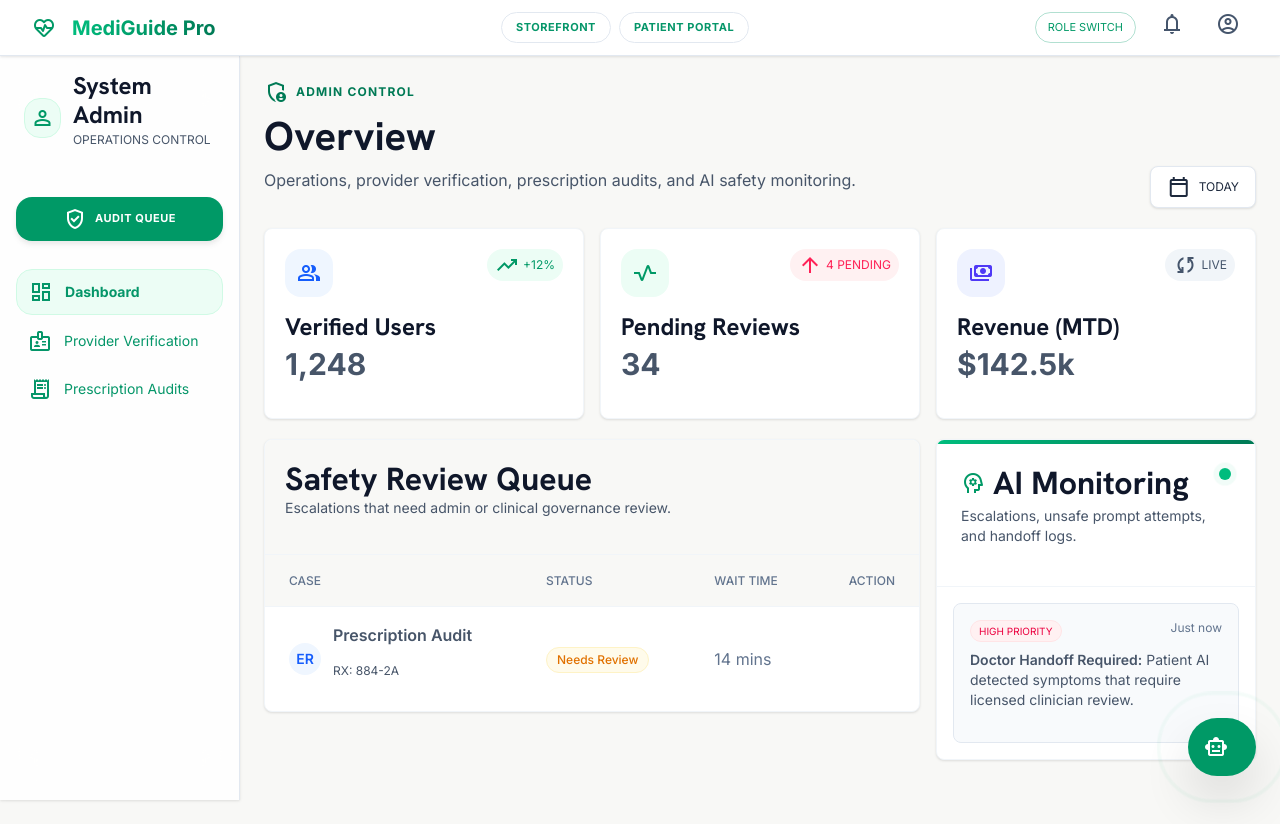
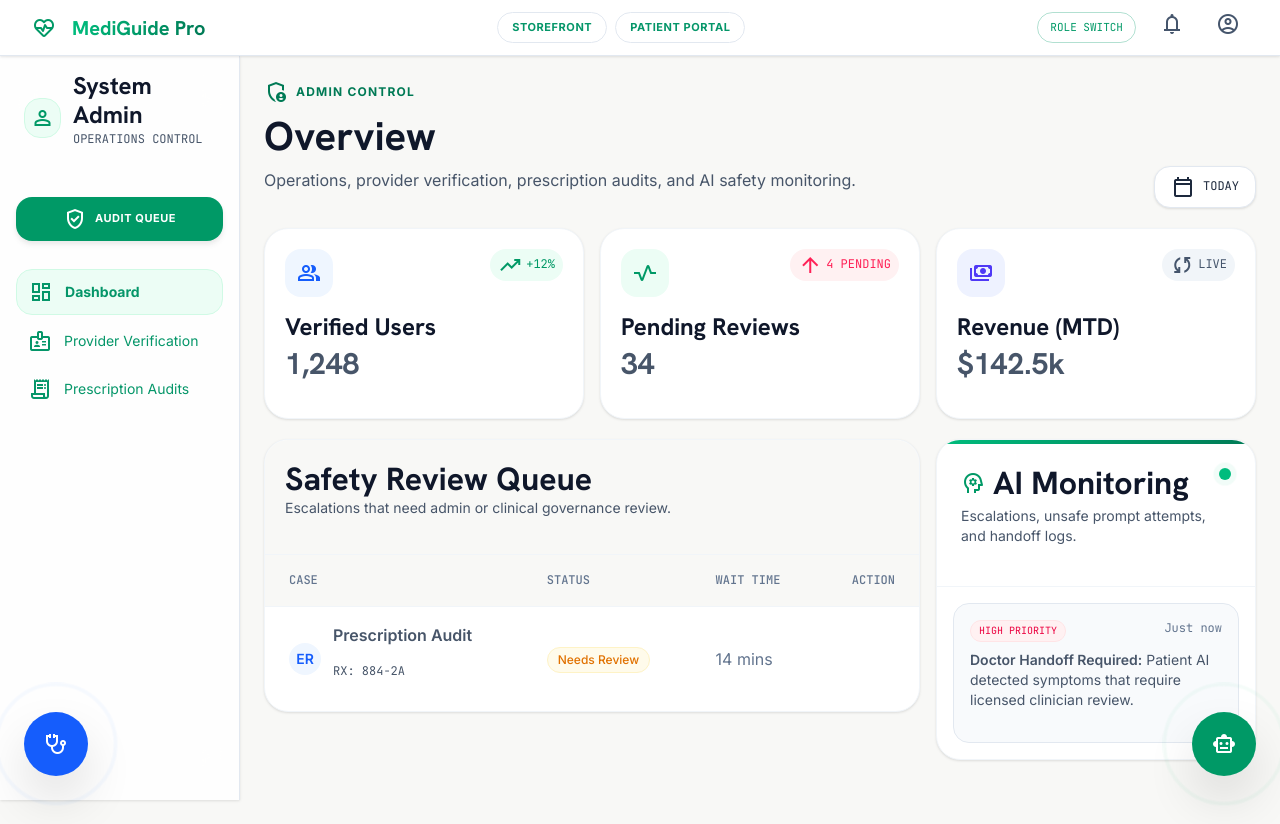
Before and after one commit to hamie-kalhoro/ePharma-Care, a Next.js app in the folder mediguide-app/: page /admin in a window 1280 px wide. Built offline with nearby package versions, Linux system fonts and the light colour scheme.

Commit message:
updated emailing textfield, rx upload card, quick access buttons for -> ai, and consultation.

```diff
--- a/mediguide-app/src/app/globals.css
+++ b/mediguide-app/src/app/globals.css
@@ -109,6 +109,11 @@
   --font-display: 'Hanken Grotesk', -apple-system, BlinkMacSystemFont, 'Segoe UI', sans-serif;
   --font-body: 'Inter', -apple-system, BlinkMacSystemFont, 'Segoe UI', sans-serif;
   --font-mono: 'JetBrains Mono', 'Fira Code', monospace;
+
+  /* Font aliases used across all pages */
+  --font-hanken: 'Hanken Grotesk', -apple-system, BlinkMacSystemFont, 'Segoe UI', sans-serif;
+  --font-inter: 'Inter', -apple-system, BlinkMacSystemFont, 'Segoe UI', sans-serif;
+  --font-jetbrains: 'JetBrains Mono', 'Fira Code', monospace;
 
   /* Spacing Scale */
   --spacing-xs: 4px;
@@ -279,20 +284,8 @@
   transform: translateY(-2px);
 }
 
-/* Screenshot-aligned card radius: compact, premium, not pill-like. */
-.bg-white:is(.rounded-2xl, .rounded-3xl, .rounded-xl):is(.border, .shadow-sm, .shadow-md, .shadow-lg),
-.bg-slate-50:is(.rounded-2xl, .rounded-3xl, .rounded-xl):is(.border, .shadow-sm, .shadow-md, .shadow-lg),
-.bg-emerald-50:is(.rounded-2xl, .rounded-3xl):is(.border, .shadow-sm),
-.bg-rose-50:is(.rounded-2xl, .rounded-3xl):is(.border, .shadow-sm),
-.bg-blue-50:is(.rounded-2xl, .rounded-3xl):is(.border, .shadow-sm),
-.bg-amber-50:is(.rounded-2xl, .rounded-3xl):is(.border, .shadow-sm) {
-  border-radius: 8px;
-}
 
-.bg-white:is(.rounded-2xl, .rounded-3xl, .rounded-xl):is(.border, .shadow-sm, .shadow-md, .shadow-lg) img:is(.rounded-xl, .rounded-2xl),
-.bg-white:is(.rounded-2xl, .rounded-3xl, .rounded-xl):is(.border, .shadow-sm, .shadow-md, .shadow-lg) .rounded-xl:has(img) {
-  border-radius: 8px;
-}
+
 
 /* Gradient Text */
 .gradient-text {
@@ -722,6 +715,93 @@
   background: white;
 }
 
+/* Email Beam Animation */
+.email-beam-wrapper {
+  position: relative;
+  border-radius: var(--radius-xl);
+  padding: 2px;
+  background: #e2e8f0;
+  transition: background 0.3s ease;
+}
+
+.email-beam-wrapper::before {
+  content: '';
+  position: absolute;
+  inset: -100%;
+  background: conic-gradient(
+    from 0deg,
+    transparent 0%,
+    transparent 50%,
+    #6ee7b7 60%,
+    #10b981 70%,
+    #059669 80%,
+    #34d399 88%,
+    transparent 95%,
+    transparent 100%
+  );
+  animation: beam-rotate 2.5s linear infinite;
+  opacity: 0;
+  transition: opacity 0.4s ease;
+  pointer-events: none;
+}
+
+.email-beam-wrapper.beam-active {
+  background: transparent;
+}
+
+.email-beam-wrapper.beam-active::before {
+  opacity: 1;
+}
+
+.email-beam-inner {
+  position: relative;
+  z-index: 1;
+  border-radius: calc(var(--radius-xl) - 2px);
+  background: white;
+}
+
+/* Modal Beam Animation (RX Upload etc.) */
+.modal-beam-wrapper {
+  position: relative;
+  border-radius: var(--radius-3xl);
+  padding: 3px;
+  background: transparent;
+  transition: background 0.3s ease;
+}
+
+.modal-beam-wrapper::before {
+  content: '';
+  position: absolute;
+  inset: -100%;
+  background: conic-gradient(
+    from 0deg,
+    transparent 0%,
+    transparent 50%,
+    #6ee7b7 60%,
+    #10b981 70%,
+    #059669 80%,
+    #34d399 88%,
+    transparent 95%,
+    transparent 100%
+  );
+  animation: beam-rotate 2.5s linear infinite;
+  opacity: 0;
+  transition: opacity 0.4s ease;
+  pointer-events: none;
+}
+
+.modal-beam-wrapper.beam-active::before {
+  opacity: 1;
+}
+
+.modal-beam-inner {
+  position: relative;
+  z-index: 1;
+  border-radius: calc(var(--radius-3xl) - 3px);
+  background: white;
+  overflow: hidden;
+}
+
 @keyframes beam-rotate {
   from {
     transform: rotate(0deg);
--- a/mediguide-app/src/app/layout.tsx
+++ b/mediguide-app/src/app/layout.tsx
@@ -1,7 +1,7 @@
 import type { Metadata, Viewport } from "next";
 import "./globals.css";
 import FloatingAIAssistant from "@/components/FloatingAIAssistant";
-
+import FloatingConsultation from "@/components/FloatingConsultation";
 export const metadata: Metadata = {
   title: "MediGuide Pro | Premium Healthcare Platform",
   description: "Advanced AI-powered healthcare platform with premium pharmacy services, real-time patient monitoring, and intelligent drug interaction analysis. HIPAA-compliant and secure.",
@@ -50,6 +50,7 @@
         {children}
 
         <FloatingAIAssistant />
+        <FloatingConsultation />
 
         <script id="main-content" />
       </body>
--- a/mediguide-app/src/components/FloatingAIAssistant.tsx
+++ b/mediguide-app/src/components/FloatingAIAssistant.tsx
@@ -11,14 +11,25 @@
 export default function FloatingAIAssistant() {
   const [isOpen, setIsOpen] = useState(false);
   const [isHovered, setIsHovered] = useState(false);
+  const [inputValue, setInputValue] = useState('');
 
   const toggleOpen = () => setIsOpen(!isOpen);
 
+  const handleSend = () => {
+    if (!inputValue.trim()) return;
+    alert(`AI Assistant Query Sent: "${inputValue}"\n\n(This is a simulated response)`);
+    setInputValue('');
+  };
+
+  const handleActionClick = (label: string) => {
+    alert(`Triggering AI Action: ${label}`);
+  };
+
   return (
-    <div className="fixed bottom-6 right-6 z-[9999] flex flex-col items-end">
+    <div className="fixed bottom-6 right-6 z-50 flex flex-col items-end pointer-events-none" style={{ zIndex: 9999 }}>
       {/* Chat Window Overlay */}
       <div
-        className={`mb-4 w-[350px] max-w-[calc(100vw-3rem)] bg-white rounded-3xl shadow-2xl border border-emerald-100 overflow-hidden flex flex-col transition-all duration-300 origin-bottom-right ${isOpen ? 'scale-100 opacity-100 translate-y-0' : 'scale-95 opacity-0 pointer-events-none translate-y-4'}`}
+        className={`mb-4 w-[350px] max-w-[calc(100vw-3rem)] pointer-events-auto bg-white rounded-3xl shadow-2xl border border-emerald-100 overflow-hidden flex flex-col transition-all duration-300 origin-bottom-right ${isOpen ? 'scale-100 opacity-100 translate-y-0' : 'scale-95 opacity-0 pointer-events-none translate-y-4'}`}
         style={{ height: '500px', maxHeight: 'calc(100vh - 8rem)' }}
       >
         {/* Header */}
@@ -57,7 +68,11 @@
           <div className="mt-2 space-y-2">
             <h4 className="text-xs font-bold text-slate-400 uppercase tracking-widest mb-2">Quick Actions</h4>
             {aiActions.map((action) => (
-              <button key={action.label} className="w-full bg-white hover:bg-emerald-50 border border-slate-200 hover:border-emerald-200 p-3 rounded-xl text-left flex items-center gap-3 transition-colors shadow-sm group">
+              <button
+                key={action.label}
+                onClick={() => handleActionClick(action.label)}
+                className="w-full bg-white hover:bg-emerald-50 border border-slate-200 hover:border-emerald-200 p-3 rounded-xl text-left flex items-center gap-3 transition-colors shadow-sm group"
+              >
                 <span className="material-symbols-outlined text-emerald-600 group-hover:scale-110 transition-transform">{action.icon}</span>
                 <span className="text-sm font-semibold text-slate-800">{action.label}</span>
               </button>
@@ -73,10 +88,16 @@
             </button>
             <input
               type="text"
+              value={inputValue}
+              onChange={(e) => setInputValue(e.target.value)}
+              onKeyDown={(e) => { if (e.key === 'Enter') handleSend(); }}
               placeholder="Ask anything..."
               className="flex-1 bg-transparent border-none outline-none text-sm text-slate-800 placeholder:text-slate-400 px-1"
             />
-            <button className="w-8 h-8 rounded-lg bg-emerald-600 text-white hover:bg-emerald-700 transition-colors flex items-center justify-center shadow-sm shrink-0">
+            <button
+              onClick={handleSend}
+              className="w-8 h-8 rounded-lg bg-emerald-600 text-white hover:bg-emerald-700 transition-colors flex items-center justify-center shadow-sm shrink-0"
+            >
               <span className="material-symbols-outlined text-[16px]">send</span>
             </button>
           </div>
@@ -86,25 +107,18 @@
       {/* Floating Action Button */}
       <button
         onClick={toggleOpen}
-        onMouseEnter={() => setIsHovered(true)}
-        onMouseLeave={() => setIsHovered(false)}
-        className="group flex items-center gap-3 bg-emerald-600 hover:bg-emerald-700 text-white p-4 rounded-full shadow-2xl hover:shadow-emerald-600/30 transition-all duration-300 relative focus:outline-none focus:ring-4 focus:ring-emerald-500/30"
+        className={`pointer-events-auto flex items-center justify-center bg-emerald-600 hover:bg-emerald-700 text-white rounded-full shadow-2xl hover:shadow-emerald-600/30 transition-all duration-300 relative focus:outline-none focus:ring-4 focus:ring-emerald-500/30 w-16 h-16`}
       >
         <span
-          className={`material-symbols-outlined text-2xl transition-transform duration-500 ${isOpen ? 'rotate-180 scale-0 opacity-0 absolute' : 'rotate-0 scale-100 opacity-100'}`}
+          className={`material-symbols-outlined text-[28px] transition-transform duration-500 absolute ${isOpen ? 'rotate-180 scale-0 opacity-0' : 'rotate-0 scale-100 opacity-100'}`}
         >
           smart_toy
         </span>
         <span
-          className={`material-symbols-outlined text-2xl transition-transform duration-500 ${!isOpen ? '-rotate-180 scale-0 opacity-0 absolute' : 'rotate-0 scale-100 opacity-100'}`}
+          className={`material-symbols-outlined text-[28px] transition-transform duration-500 absolute ${!isOpen ? '-rotate-180 scale-0 opacity-0' : 'rotate-0 scale-100 opacity-100'}`}
         >
           close
         </span>
-
-        {/* Expandable Text (only shown when closed and hovered/initially) */}
-        <div className={`overflow-hidden transition-all duration-300 whitespace-nowrap ${isHovered && !isOpen ? 'max-w-[120px] ml-1' : 'max-w-0'}`}>
-          <span className="font-bold text-sm tracking-wide">AI Assistant</span>
-        </div>
 
         {/* Pulse Effect */}
         {!isOpen && (
--- /dev/null
+++ b/mediguide-app/src/components/FloatingConsultation.tsx
@@ -0,0 +1,141 @@
+"use client";
+
+import React, { useState } from 'react';
+
+const availableDoctors = [
+  { name: 'Dr. Sarah Jenkins', spec: 'Cardiologist', status: 'Available', time: '10 min wait' },
+  { name: 'Dr. Michael Chen', spec: 'General Physician', status: 'In Session', time: '45 min wait' },
+  { name: 'Dr. Emily Rostova', spec: 'Dermatologist', status: 'Available', time: 'No wait' },
+];
+
+export default function FloatingConsultation() {
+  const [isOpen, setIsOpen] = useState(false);
+  const [isHovered, setIsHovered] = useState(false);
+  const [inputValue, setInputValue] = useState('');
+
+  const toggleOpen = () => setIsOpen(!isOpen);
+
+  const handleSend = () => {
+    if (!inputValue.trim()) return;
+    alert(`Consultation Request Sent: "${inputValue}"\n\n(A doctor will review your symptoms shortly)`);
+    setInputValue('');
+  };
+
+  const handleBook = (docName: string) => {
+    alert(`Booking consultation with ${docName}...`);
+  };
+
+  return (
+    <div className="fixed bottom-6 left-6 z-50 flex flex-col items-start pointer-events-none" style={{ zIndex: 9999 }}>
+      {/* Chat/Booking Window Overlay */}
+      <div
+        className={`mb-4 w-[350px] max-w-[calc(100vw-3rem)] pointer-events-auto bg-white rounded-3xl shadow-2xl border border-blue-100 overflow-hidden flex flex-col transition-all duration-300 origin-bottom-left ${isOpen ? 'scale-100 opacity-100 translate-y-0' : 'scale-95 opacity-0 pointer-events-none translate-y-4'}`}
+        style={{ height: '480px', maxHeight: 'calc(100vh - 8rem)' }}
+      >
+        {/* Header */}
+        <div className="bg-gradient-to-r from-blue-600 to-indigo-700 p-4 text-white flex justify-between items-center shrink-0">
+          <div className="flex items-center gap-3">
+            <div className="w-8 h-8 bg-white/20 rounded-full flex items-center justify-center backdrop-blur-md">
+              <span className="material-symbols-outlined text-white text-lg">stethoscope</span>
+            </div>
+            <div>
+              <h3 className="font-bold text-sm">Live Consultation</h3>
+              <p className="text-[10px] text-blue-100 uppercase tracking-widest">Connect with Doctors</p>
+            </div>
+          </div>
+          <button
+            onClick={toggleOpen}
+            className="w-8 h-8 rounded-full hover:bg-white/20 flex items-center justify-center transition-colors"
+          >
+            <span className="material-symbols-outlined text-sm">close</span>
+          </button>
+        </div>
+
+        {/* Content Body */}
+        <div className="flex-1 overflow-y-auto p-4 bg-slate-50 flex flex-col gap-4">
+          <div className="bg-white p-3 rounded-xl shadow-sm border border-slate-100 text-sm text-slate-700 leading-relaxed rounded-tr-none">
+            Hello! I can help you find an available specialist or book a consultation right now. What kind of doctor are you looking for?
+          </div>
+
+          <div className="mt-2 space-y-3">
+            <h4 className="text-xs font-bold text-slate-400 uppercase tracking-widest mb-2">Available Now</h4>
+            {availableDoctors.map((doc, idx) => (
+              <div key={idx} className="w-full bg-white border border-slate-200 p-3 rounded-xl flex items-center justify-between shadow-sm group">
+                <div className="flex items-center gap-3">
+                  <div className="w-10 h-10 rounded-full bg-blue-50 text-blue-600 flex items-center justify-center">
+                    <span className="material-symbols-outlined">person</span>
+                  </div>
+                  <div>
+                    <h5 className="text-sm font-semibold text-slate-800">{doc.name}</h5>
+                    <p className="text-xs text-slate-500">{doc.spec}</p>
+                  </div>
+                </div>
+                <div className="text-right flex flex-col items-end">
+                  <div className={`text-[10px] font-bold uppercase tracking-wider ${doc.status === 'Available' ? 'text-emerald-600' : 'text-amber-500'}`}>
+                    {doc.status}
+                  </div>
+                  <button
+                    onClick={() => handleBook(doc.name)}
+                    className="text-[10px] bg-blue-50 text-blue-700 hover:bg-blue-600 hover:text-white px-2 py-1 rounded-md mt-1 transition-colors font-bold"
+                  >
+                    Book
+                  </button>
+                </div>
+              </div>
+            ))}
+          </div>
+
+          <button
+            onClick={() => alert("Opening full schedule...")}
+            className="w-full mt-2 bg-blue-50 hover:bg-blue-100 text-blue-700 font-semibold text-sm py-3 rounded-xl transition-colors border border-blue-200 shadow-sm flex items-center justify-center gap-2"
+          >
+            <span className="material-symbols-outlined text-[18px]">calendar_month</span>
+            Schedule for Later
+          </button>
+        </div>
+
+        {/* Input Area */}
+        <div className="p-3 bg-white border-t border-slate-100 shrink-0">
+          <div className="bg-[#F8F8F6] border border-slate-200 rounded-xl p-1.5 flex items-center gap-2 focus-within:border-blue-500 focus-within:ring-1 focus-within:ring-blue-500 transition-all">
+            <input
+              type="text"
+              value={inputValue}
+              onChange={(e) => setInputValue(e.target.value)}
+              onKeyDown={(e) => { if (e.key === 'Enter') handleSend(); }}
+              placeholder="Describe symptoms..."
+              className="flex-1 bg-transparent border-none outline-none text-sm text-slate-800 placeholder:text-slate-400 px-2"
+            />
+            <button
+              onClick={handleSend}
+              className="w-8 h-8 rounded-lg bg-blue-600 text-white hover:bg-blue-700 transition-colors flex items-center justify-center shadow-sm shrink-0"
+            >
+              <span className="material-symbols-outlined text-[16px]">send</span>
+            </button>
+          </div>
+        </div>
+      </div>
+
+      {/* Floating Action Button */}
+      <button
+        onClick={toggleOpen}
+        className={`pointer-events-auto flex items-center justify-center bg-blue-600 hover:bg-blue-700 text-white rounded-full shadow-2xl hover:shadow-blue-600/30 transition-all duration-300 relative focus:outline-none focus:ring-4 focus:ring-blue-500/30 w-16 h-16`}
+      >
+        <span
+          className={`material-symbols-outlined text-[28px] transition-transform duration-500 absolute ${isOpen ? 'rotate-180 scale-0 opacity-0' : 'rotate-0 scale-100 opacity-100'}`}
+        >
+          stethoscope
+        </span>
+        <span
+          className={`material-symbols-outlined text-[28px] transition-transform duration-500 absolute ${!isOpen ? '-rotate-180 scale-0 opacity-0' : 'rotate-0 scale-100 opacity-100'}`}
+        >
+          close
+        </span>
+
+        {/* Pulse Effect */}
+        {!isOpen && (
+          <span className="absolute inset-0 rounded-full border-2 border-blue-500/50 animate-ping z-[-1]"></span>
+        )}
+      </button>
+    </div>
+  );
+}
```
Also changed, not shown: mediguide-app/src/app/page.tsx (+14 -3 lines), 2 other files (tests, documents, lock files or other folders).
